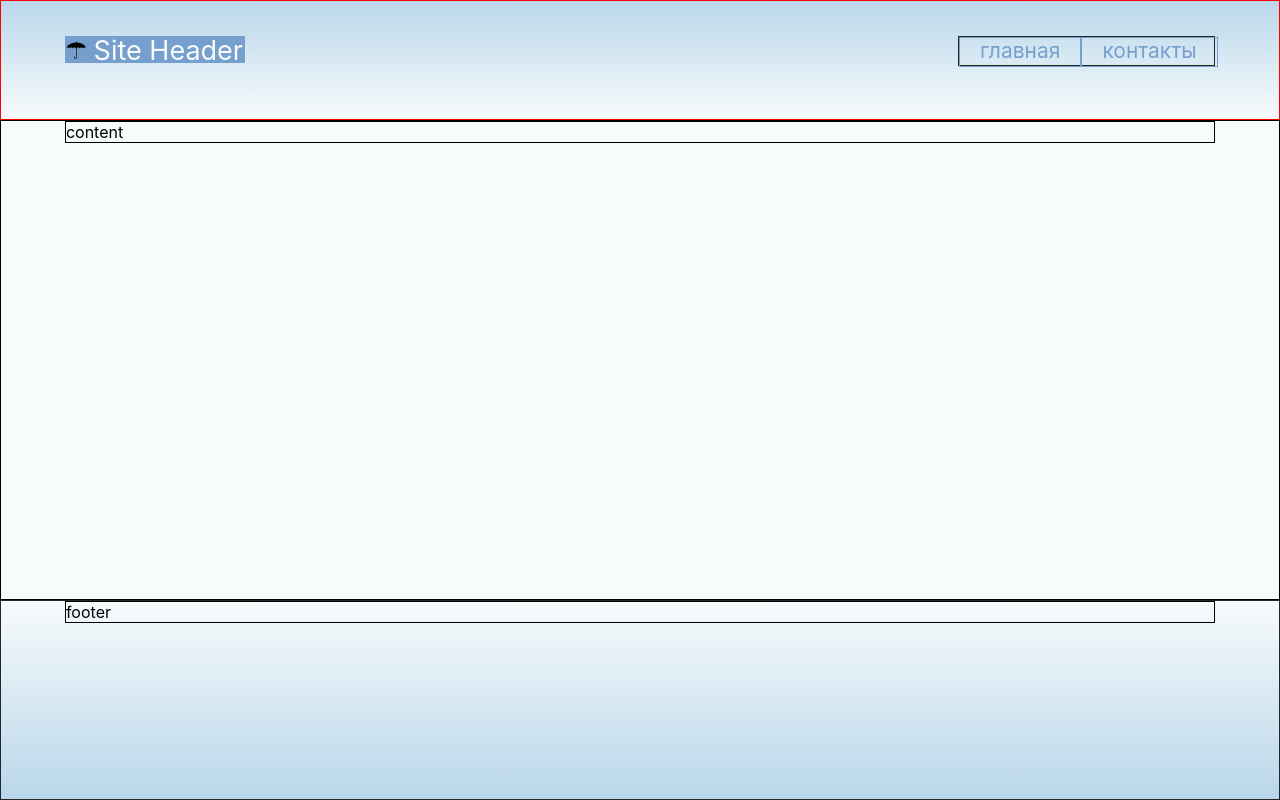
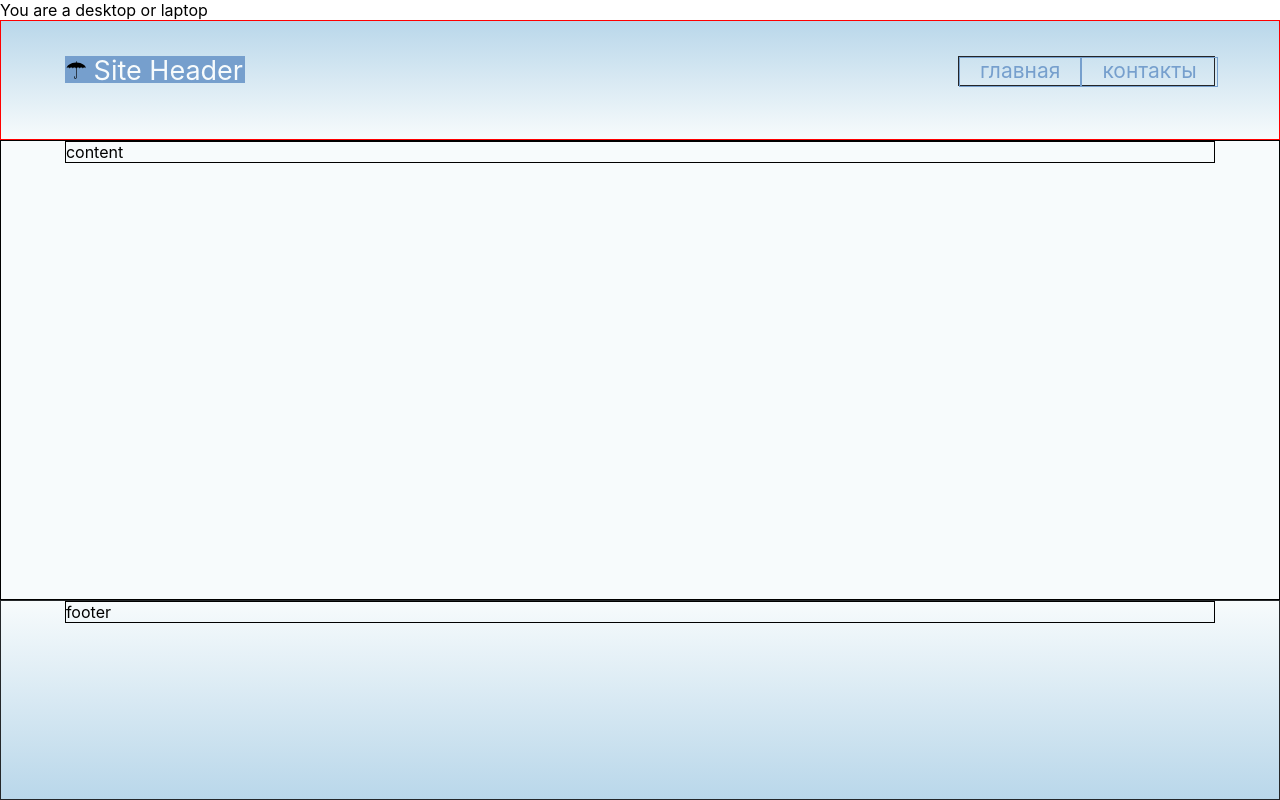
Before and after one commit to stepanpr/portfolio_react-typescript, a React (Create React App) app: page / in a window 1280 px wide. Built offline with nearby package versions, Linux system fonts and the light colour scheme.

Commit message:
добавление mediaQueriers в объект

```diff
--- a/src/App.tsx
+++ b/src/App.tsx
@@ -29,30 +29,31 @@ const App: React.FunctionComponent = () => {
 	const { width } = useViewport();
 	console.log(width);
 
+	const mediaQueryes = {
+		isDesktopOrLaptop: useMediaQuery({ minWidth: 1224 }),
+		isTabletOrMobile: useMediaQuery({ maxWidth: 1224 }),
+		isBigScreen: useMediaQuery({ minWidth: 1824 }),
+		isPortrait: useMediaQuery({ orientation: 'portrait' }),
+		isRetina: useMediaQuery({ minResolution: '2dppx' })
+	};
 
-	const isDesktopOrLaptop: boolean = useMediaQuery({ minWidth: 1224 });
-	// const isBigScreen = useMediaQuery({ minWidth: 1824 });
-	const isTabletOrMobile = useMediaQuery({ maxWidth: 1224 });
-	// const isPortrait = useMediaQuery({ orientation: 'portrait' });
-	// const isRetina = useMediaQuery({ minResolution: '2dppx' });
-
-	// console.log(responsive.isDesktopOrLaptop);
+	console.log(mediaQueryes.isDesktopOrLaptop, ' : ', mediaQueryes.isTabletOrMobile);
 
 
   return (
 	  <div className={'main'}>
 		{/* <div className={'headerAndContent'}> */}
 			{/* <h1>Device Test!</h1> */}
-			{/* {isDesktopOrLaptop && <p>You are a desktop or laptop</p>}   */}
+			{mediaQueryes.isDesktopOrLaptop && <p>You are a desktop or laptop</p>}
 			{/* {isBigScreen && <p>You  have a huge screen</p>} */}
-			{/* {isTabletOrMobile && <p>You are a tablet or mobile phone</p>} */}
+			{mediaQueryes.isTabletOrMobile && <p>You are a tablet or mobile phone</p>}
 
 			{/* <p>Your are in {isPortrait ? 'portrait' : 'landscape'} orientation</p> */}
 			{/* {isRetina && <p>You are retina</p>} */}
 
 			{/* {responsive.isDesktopOrLaptop && <p>You are a desktop or laptop</p>} */}
 
-			<Header isDesctopOrLaptop={isDesktopOrLaptop} isTabletOrMobile={isTabletOrMobile}/>
+			<Header mediaqQueries={mediaQueryes}/>
 			<Content></Content>
 			<Footer></Footer>
 
--- a/src/components/Header/index.tsx
+++ b/src/components/Header/index.tsx
@@ -8,8 +8,8 @@ import Logo from './Logo';
 
 
 interface HeaderProps {
-	isDesctopOrLaptop: boolean;
-	isTabletOrMobile: boolean;
+
+	mediaqQueries: any;
 }
 
 export const Header: React.FunctionComponent<HeaderProps> = (props) => {
@@ -17,19 +17,19 @@ export const Header: React.FunctionComponent<HeaderProps> = (props) => {
 
 	const headerClassNames = classnames({
 		'header_minWidth_1224': true,
-		'header_maxWidth_1224': props.isTabletOrMobile
+		'header_maxWidth_1224': props.mediaqQueries.isTabletOrMobile
 
 
 	});
 
 	const logoClassnames = classnames({
 		'logo_minWidth_1224': true,
-		'logo_maxWidth_1224': props.isTabletOrMobile
+		'logo_maxWidth_1224': props.mediaqQueries.isTabletOrMobile
 	})
 
 	const menuClassnames = classnames({
 		'menu_minWidth_1224': true,
-		'menu_maxWidth_1224': props.isTabletOrMobile
+		'menu_maxWidth_1224': props.mediaqQueries.isTabletOrMobile
 	});
 
 	return (
```
